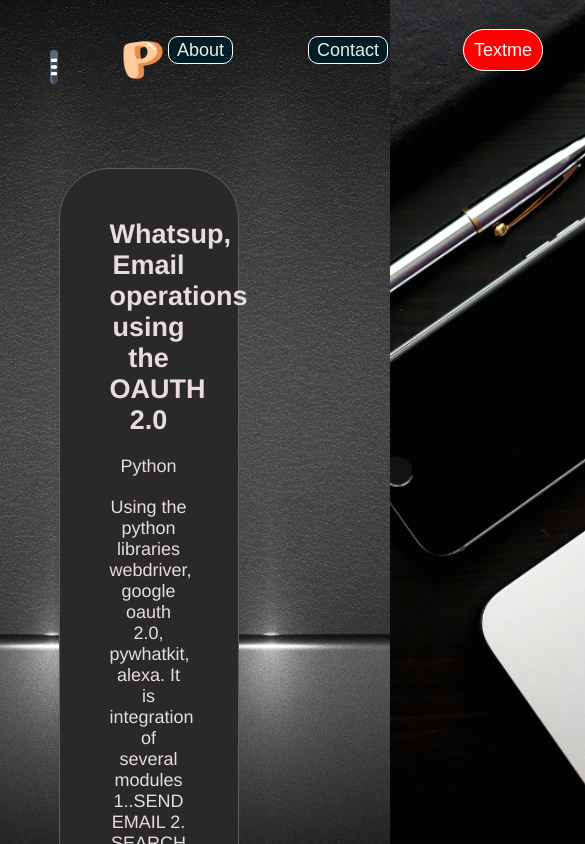
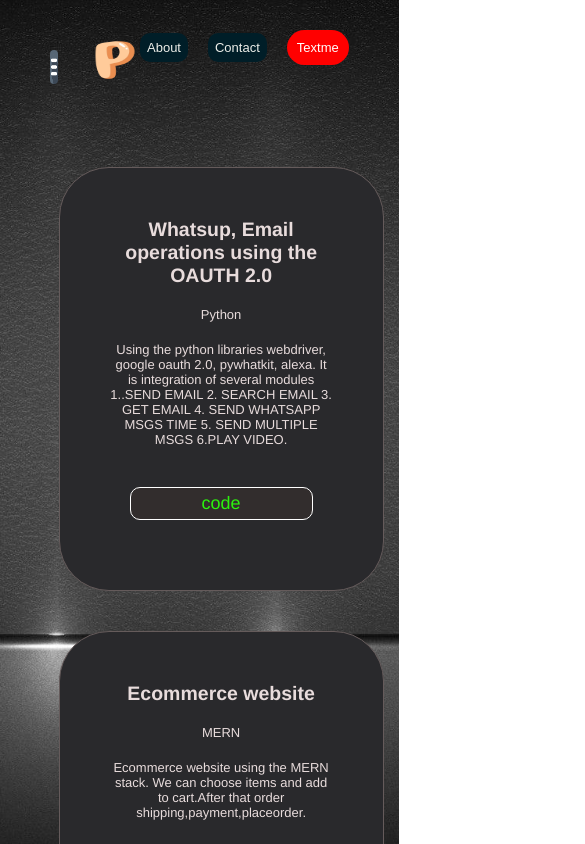
Before and after one commit to Prakash7078/PortfolioFrontend, a React (Create React App) app: page /projects in a window 390 px wide. Shown: the top 844 px of the page, 585 px wide, since content can reach past the window. Built offline with nearby package versions, Linux system fonts and the light colour scheme; a web font is replaced by a local one.

Commit message:
responsive

```diff
--- a/src/App.css
+++ b/src/App.css
@@ -4,13 +4,26 @@ body{
   background-attachment: fixed;
   background-position: center;
 }
-@media (max-width: 768px) {
-  .background-image {
-    background-size: contain;
+@media (max-width: 480px) {
+  body{
+    background-image:url("./Images/mobile1.jpeg");
+    background-size: cover;
+    background-attachment: fixed;
+    background-position: center;
+  }
+  .App{
+    width:fit-content;
+    font-size: small;
   }
   .foot-content{
     display: none;
   }
+  .aside1,.aside{
+    width: 40px;
+  }
+
+
+
 }
 *{
   padding: 0px;
@@ -25,6 +38,7 @@ body{
 }
 .navs{
   display: flex;
+
 
 }
 .aside1 img{
@@ -54,6 +68,12 @@ body{
   border-radius: 10px;
   padding: 3px 8px;
   background-color: #001e28;
+  @media screen and (max-width:480px) {
+    font-size:small;
+    border:0px;
+    padding:7px;
+    margin:10px;
+  }
 }
 .nav .navbas a:hover{
   font-size: 18px;
@@ -77,6 +97,9 @@ body{
   display: none;
   position: fixed;
   font-family: Sofia,sans-serif;
+  @media screen and (max-width:480px) {
+    font-size:small;
+  }
 }
 .dropdown:hover #dropdown-content{
   display: block;
@@ -107,7 +130,14 @@ body{
   padding-top:80px ;
   padding-bottom: 40px;
   font-family: Sofia,sans-serif;
+  @media screen and (max-width:480px) {
+    font-size:small;
+    padding-top:150px;
+    margin-left:140px;
+
+  }
 }
+
 .container1 .start{
   text-decoration: none;
   background-color:rgb(245, 234, 220);
@@ -133,8 +163,11 @@ body{
 }
 .container2{
   color:rgb(174, 153, 153);
-  margin: 150px;
+  margin:150px;
   font-family: Sofia,sans-serif;
+  @media screen and (max-width:480px) {
+    font-size:small;
+  }
 
 }
 
@@ -150,6 +183,12 @@ body{
   color: rgb(189, 170, 170);
   justify-content: space-between;
   font-family: Sofia,sans-serif;
+}
+@media screen and (max-width:480px) {
+  .foot{
+    display: block;
+    text-align: center;
+  }
 }
 .foot .symbols{
   padding: 60px;
@@ -173,13 +212,15 @@ body{
 }
 .forms{
   padding: 30px;
+
 }
 .forms label{
-  padding-right:50px;
+  padding-right:55px;
 }
-.forms input{
-  padding: 4px 10px;
-
+.forms input,textarea{
+  padding: 5px 10px;
+  background-color: #343436;
+  color:white ;
 }
 .forms button{
   border-radius:20px;
@@ -241,6 +282,9 @@ body{
   justify-content: flex-start;
   margin-bottom:20px;
   margin-left: 12vw;
+  @media screen and (max-width:480px){
+    margin-left:15vw;
+  }
 
 }
 .hobby-opt button{
@@ -264,8 +308,11 @@ body{
   display: block;
   font-size: 10px;
   color: antiquewhite;
-  padding-left: 10vw;
+  margin-left: 10vw;
   font-family: cursive;
+  @media screen and (max-width:480px) {
+    margin-left:15vw;
+  }
 }
 .educate h1,h2,p{
   padding-bottom: 10px;
@@ -292,9 +339,9 @@ body{
 
 .project{
   background-image:url("./Images/projectback.jpg");
-  background-repeat: no-repeat;
   background-size:cover;
   background-attachment: fixed;
+  background-position: center;
   font-family:'Franklin Gothic Medium', 'Arial Narrow', Arial, sans-serif;
 }
 .project p,h2{
@@ -306,6 +353,7 @@ body{
   flex-wrap: wrap;
   color:rgb(232, 220, 220);
   font-size: 18px;
+
 }
 .project1{
   width: 20vw;
@@ -320,6 +368,11 @@ body{
   border: 1px solid rgb(101, 91, 91);
   border-radius: 50px;
   background-color: rgb(41, 41, 44);
+  @media screen and (max-width:480px) {
+    width:fit-content;
+    margin-right:15px;
+    font-size:small;
+  }
 }
 
 
@@ -340,18 +393,26 @@ body{
   background-color: rgb(50, 45, 45);
   font-size: 18px;
 }
+
 .certi{
   background-color: white;
   margin-right: 20px;
   padding: 20px 20px;
   position:fixed;
   border-radius: 10px;
-
+  @media screen and (max-width:480px) {
+    right:4vw;
+  }
 }
 .certi label,input{
   padding-right: 20px;
   margin: 10px 18px;
   text-align: center;
+  @media screen and (max-width:480px) {
+    font-size:small;
+    margin:5px 0px;
+
+  }
 }
 .certi form .submit{
   margin-left: 130px;
@@ -382,8 +443,11 @@ body{
   border-radius: 10px;
   color: white;
   font-family:cursive;
+  @media screen and (max-width:480px) {
+    width:fit-content;
+  }
+}
 
-}
 .certi-posts p{
   padding:20px 2px;
 }
--- a/src/components/Content.js
+++ b/src/components/Content.js
@@ -3,6 +3,7 @@ import React from 'react'
 import Footer from './Footer';
 import Navbar from './Navbar';
 import { Typewriter } from 'react-simple-typewriter'
+import chandra from '../Images/Chandra1.jpeg'
 function Content() {
   return (
     <div className="container">
@@ -21,10 +22,9 @@ function Content() {
                     delaySpeed={1000}
                   />
                 </span>
-
-
             </div>
             <a href="https://drive.google.com/file/d/1_6ZAWXDc3bwp0p6QkYWr4oUuSi5Ac_er/view?usp=share_link" target="_blank"className='start' download={true}>Resume</a>
+
         </div>
         <div className="container2">
                 <span id="about"style={{ color: 'rgb(179, 161, 161)', fontSize: '30px' }}>
--- a/src/components/Footer.js
+++ b/src/components/Footer.js
@@ -61,12 +61,12 @@ function Footer() {
         </div>
         <form ref={form} className='forms'>
             <h2 >SEND A MESSAGE 💬</h2>
-            <label>Your Name</label>
-            <input type="text" name="form_name"placeholder='Enter your name' onChange={(e)=>{setName(e.target.value)}}></input><br/>
-            <label>Phone No</label>
-            <input type="tel" name="form_tel"placeholder='Mobile No' onChange={(e)=>{setPhone(e.target.value)}}></input><br/>
-            <label>Email</label>
-            <input type="email"name="form_email" placeholder='Enter email' onChange={(e)=>{setEmail(e.target.value)}}></input><br/><br/>
+            <label>Name  </label>
+            <input type="text" name="form_name" onChange={(e)=>{setName(e.target.value)}}></input><br/>
+            <label>Mobile</label>
+            <input type="tel" name="form_tel" onChange={(e)=>{setPhone(e.target.value)}}></input><br/>
+            <label>Email    </label>
+            <input type="email"name="form_email"  onChange={(e)=>{setEmail(e.target.value)}}></input><br/><br/>
             <label>Message</label>
             <textarea rows="5" cols="30"placeholder='Message me...'  onChange={(e)=>{setText(e.target.value)}}></textarea> &nbsp;
             <button id="text"onClick={msgHandler}><img src={what} width="35px" height="35px" /></button>
```
Also changed, not shown: src/Images/Chandra1.jpeg (added), src/Images/mobile1.jpeg (added).
